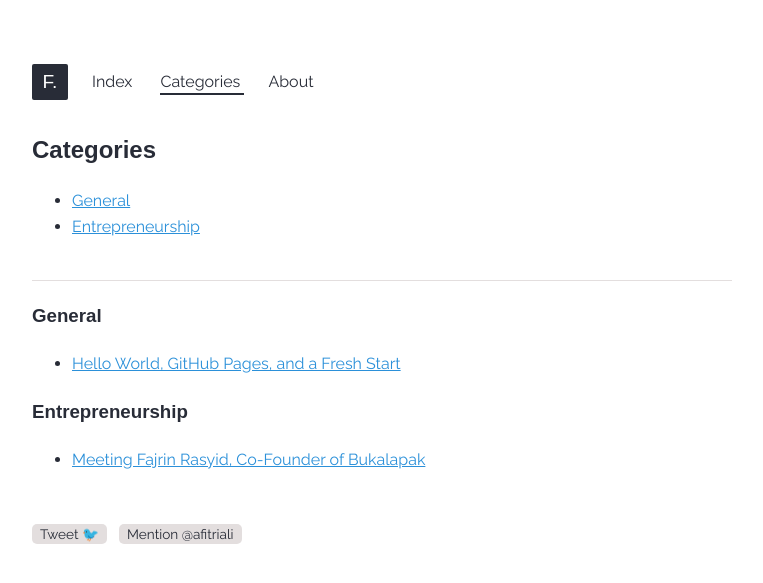
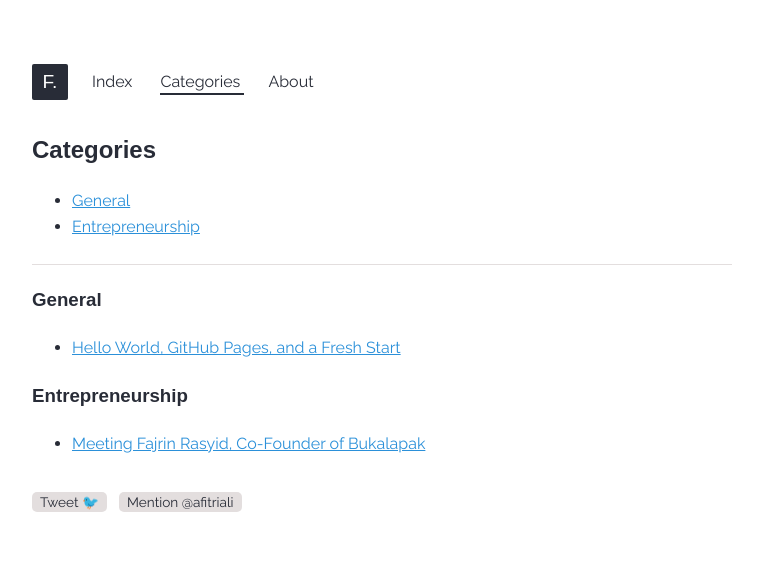
Before and after one commit to xfltrt/xfltrt.github.io, a Jekyll site: the page built from categories.html, in a window 1280 px wide. Shown: the top 583 px of the page, without its empty margins (258-1021 px from the left). Built offline with Jekyll 4.4.1, drawn with Linux system fonts in a browser that asks for light colours; some web fonts are replaced; comment, search, counter and statistics services are not loaded.

Commit message:
Update main.scss

```diff
--- a/_sass/main.scss
+++ b/_sass/main.scss
@@ -7,6 +7,11 @@
   --colour-white: #ffffff;
   --font-primary: "Raleway", sans-serif;
   --font-secondary: "Volkhov", sans-serif;
+}
+
+* {
+  box-sizing: border-box;
+  position: relative;
 }
 
 html {
@@ -119,6 +124,10 @@
   margin-top: 24px;
 }
 
+.category ul {
+  margin-bottom: 0;
+}
+
 .category li {
   margin: initial;
 }
```
